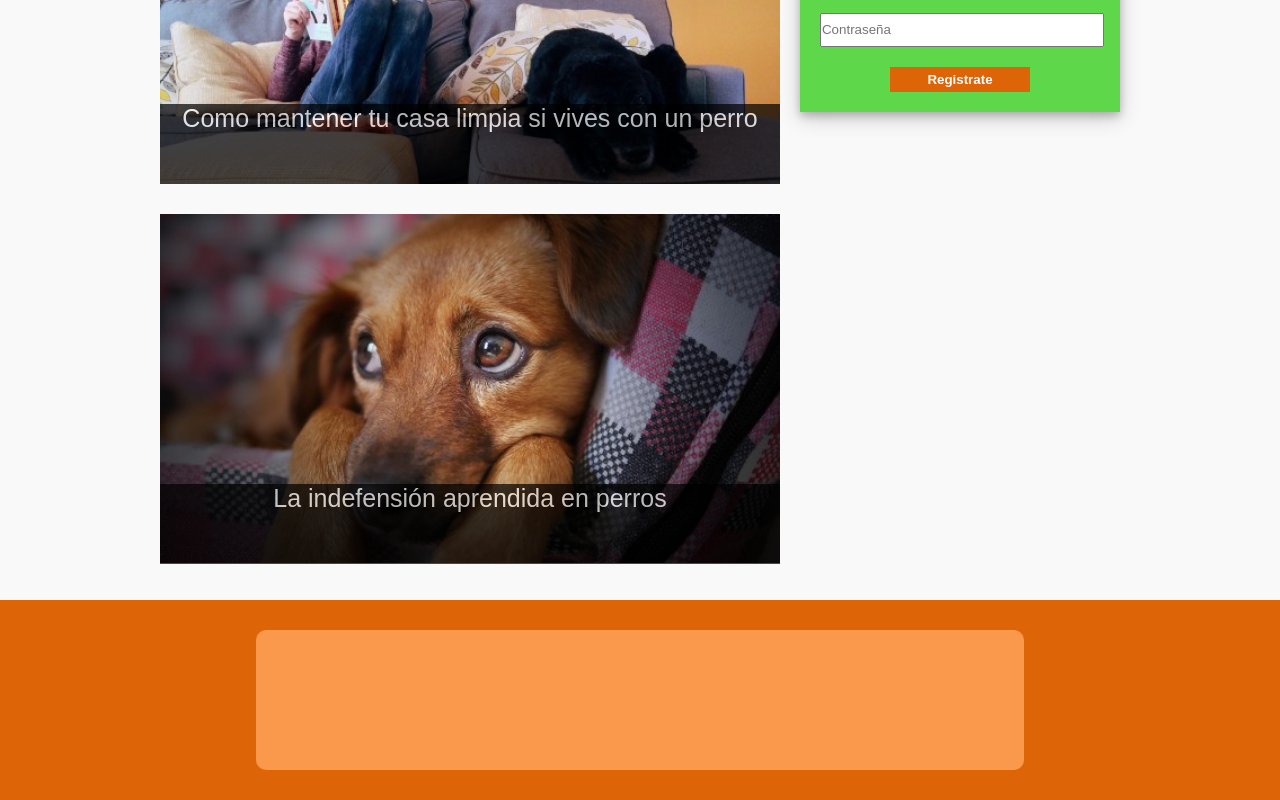
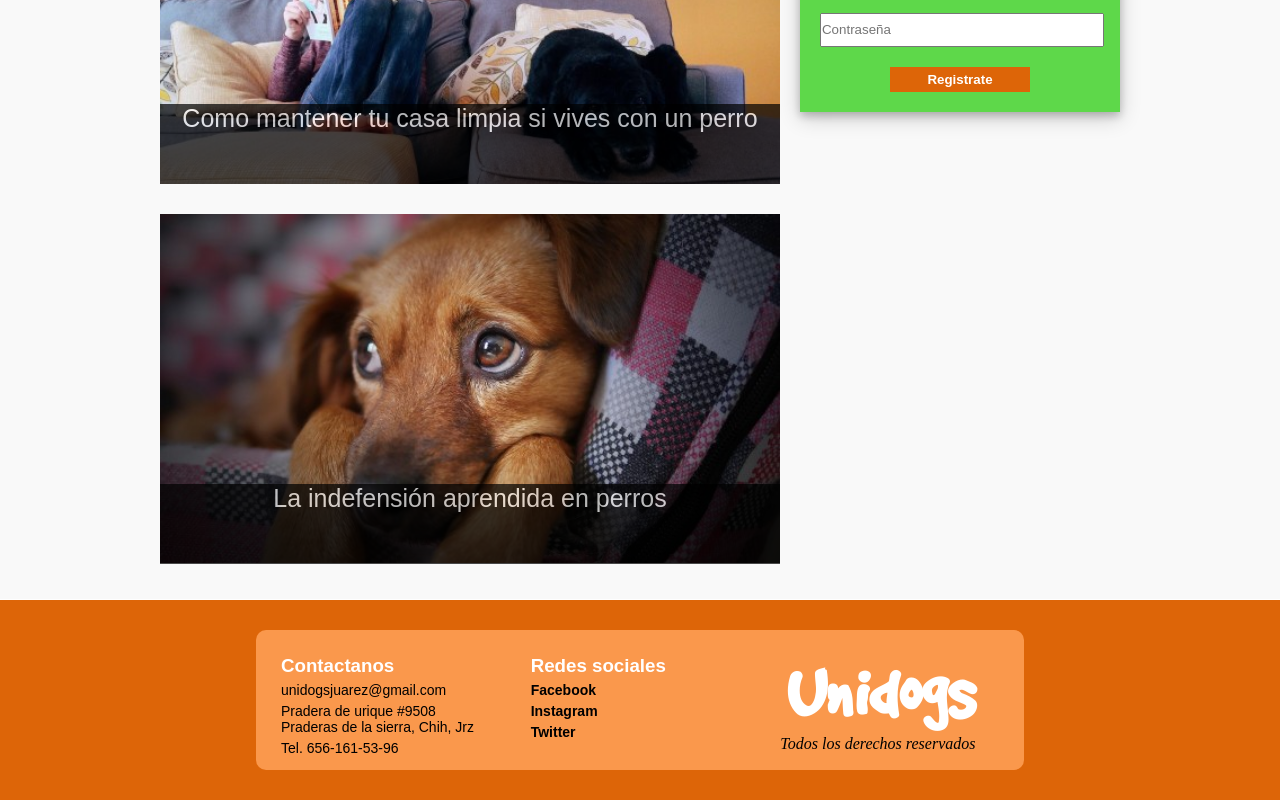
Before and after one commit to sistemasweb1/iangaray, a plain HTML site: page index.html in a window 1280 px wide. Shown: the part 828-1628 px from the top of the page. Drawn offline with Linux system fonts and the light colour scheme.

Commit message:
js y footer

```diff
--- a/Estilos/estilos.css
+++ b/Estilos/estilos.css
@@ -209,10 +209,41 @@ footer{
 	margin-top: 5px;
 	border-top: 1px solid white;
 }
-#seccionpie {
+#piepagina {
 	width: 60%;
 	margin: 30px auto;
 	height: 70%;
 	background-color: #FA984C;
 	border-radius: 10px;
 }
+.seccionpie {
+	float: left;
+	width: 26%;
+	height: 55%;
+	padding: 25px;
+}
+.seccionpie h3{
+	font-family: Arial;
+	color: white;
+	margin-bottom: 5px;
+}
+.seccionpie p{
+	font-family: Arial;
+	font-size: 14px;
+	margin-bottom: 5px;
+}
+.seccionpie a{
+	font-family: Arial;
+	text-decoration: none;
+	color: black;
+	font-weight: bold;
+}
+.seccionpie h2{
+	font-family: unidogs;
+	font-size: 80px;
+	color: white;
+	text-align: center;
+}
+.seccionpie i{
+	text-align: right;
+}
--- a/index.html
+++ b/index.html
@@ -99,9 +99,25 @@
 	</main>
 	<div class="restore"></div>
 	<footer>
-		<section id="seccionpie">
-
-		</section>
+		<div id="piepagina">
+			<section class="seccionpie">
+				<h3>Contactanos</h3>
+				<p>unidogsjuarez@gmail.com</p>
+				<p>Pradera de urique #9508<br>
+				Praderas de la sierra, Chih, Jrz</p>
+				<p>Tel. 656-161-53-96</p>
+			</section>
+			<section class="seccionpie">
+				<h3>Redes sociales</h3>
+				<p><a href="http://www.facebook.com">Facebook</a></p>
+				<p><a href="http://www.instagram.com">Instagram</a></p>
+				<p><a href="http://www.twitter.com">Twitter</a></p>
+			</section>
+			<section class="seccionpie">
+				<h2>Unidogs</h2>
+				<i>Todos los derechos reservados</i>
+			</section>
+		</div>
 	</footer>
 </body>
 </html>
```
Also changed, not shown: Practicas JS/functions.js (added, +21 -0 lines), Practicas JS/operators.js (added, +19 -0 lines), Practicas JS/variables.js (added, +19 -0 lines), Recursos/fblogo.png (added), Recursos/inslogo.png (added), Recursos/perrofooter.png (added), Recursos/twlogo.png (added).
